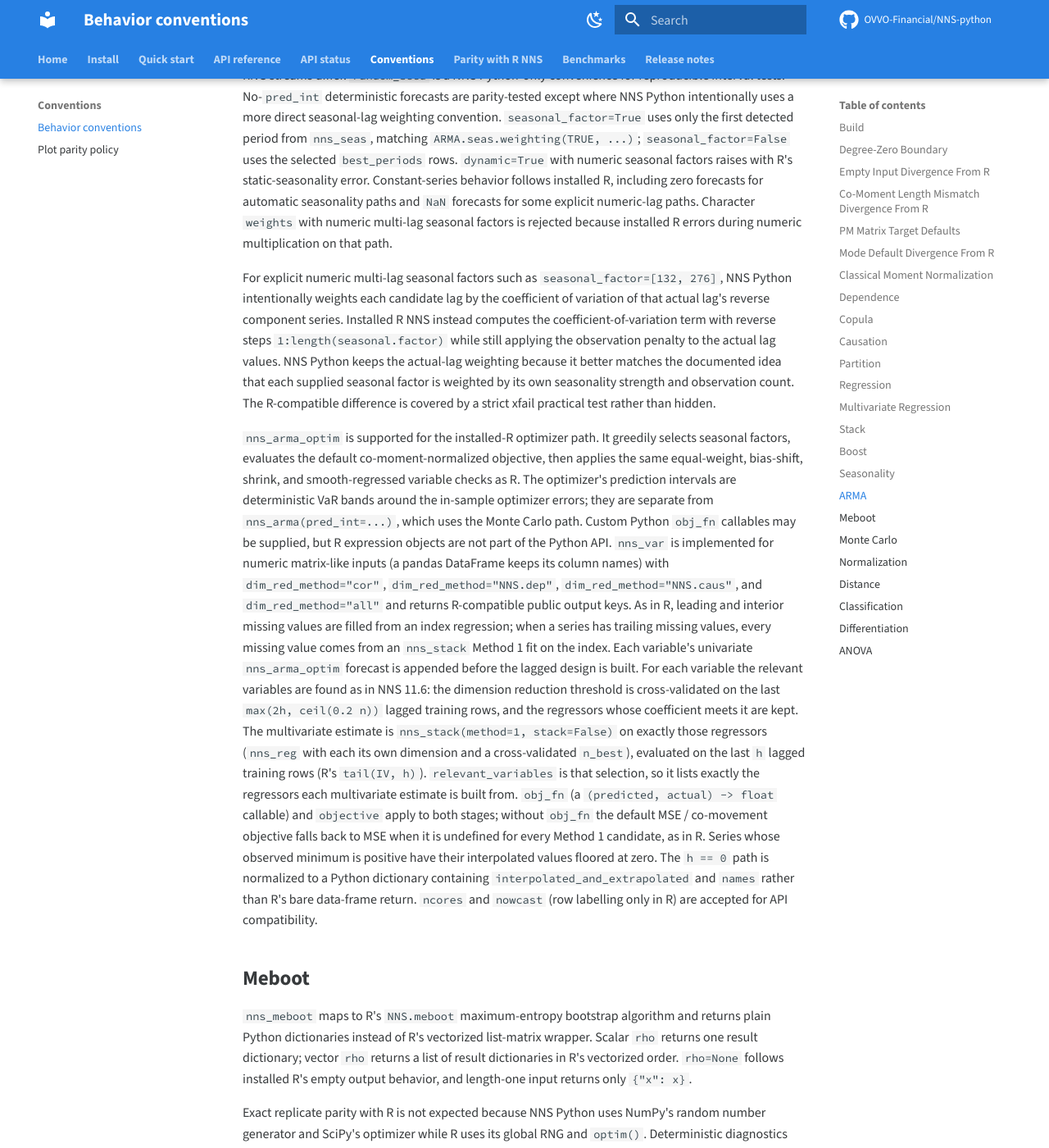
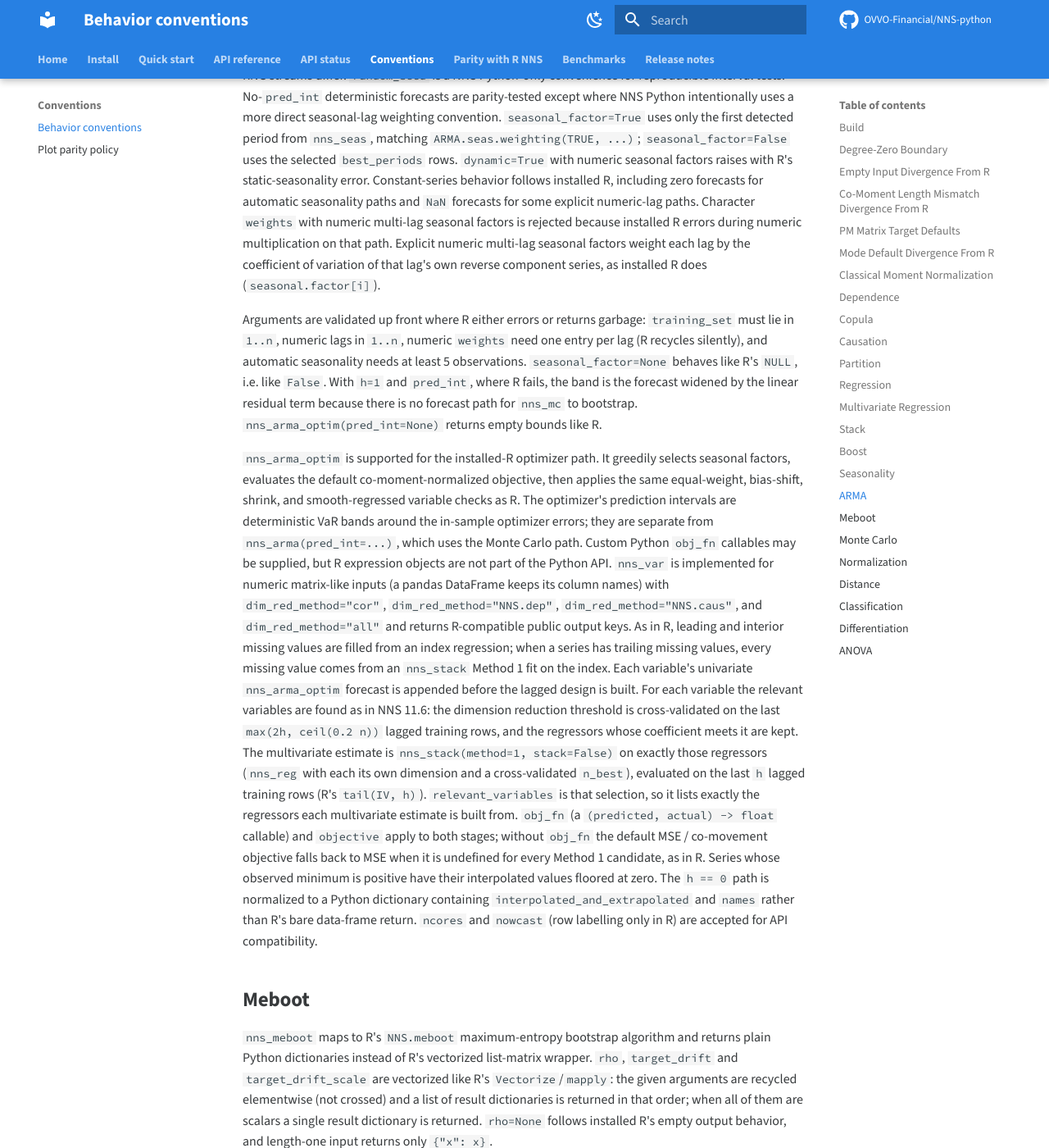
Before and after one commit to OVVO-Financial/NNS-python, an MkDocs documentation site: the page built from docs/conventions.md, in a window 1280 px wide and 1400 px high, scrolled down 8371 px. Shown: the whole window at 82% size. Built offline with MkDocs 1.6.1 and Material for MkDocs 9.7.7, drawn with Linux system fonts in a browser that asks for light colours; comment, search, counter and statistics services are not loaded.

Commit message:
docs: update ARMA/meboot conventions for the TS fixes
- conventions.md: drop the paragraph claiming installed R weights numeric
  multi-lag seasonal factors by reverse steps 1:length(seasonal.factor) and
  that a strict xfail covers it. R 13.3 (ARMA.R:111) uses
  seasonal.factor[i]; Python matches it (seasonal_factor=[132, 276] and
  [12, 24, 36] agree with R exactly) and no such xfail exists.
- Same for the api_status.md table row and practical-examples note.
- Document the new nns_arma argument validation, seasonal_factor=None,
  h=1 intervals, nns_arma_optim(pred_int=None), and the nns_meboot
  vectorisation over target_drift / target_drift_scale.

```diff
--- a/docs/conventions.md
+++ b/docs/conventions.md
@@ -391,17 +391,18 @@ raises with R's static-seasonality error. Constant-series behavior follows
 installed R, including zero forecasts for automatic seasonality paths and `NaN`
 forecasts for some explicit numeric-lag paths. Character `weights` with numeric
 multi-lag seasonal factors is rejected because installed R errors during numeric
-multiplication on that path.
+multiplication on that path. Explicit numeric multi-lag seasonal factors weight
+each lag by the coefficient of variation of that lag's own reverse component
+series, as installed R does (`seasonal.factor[i]`).
 
-For explicit numeric multi-lag seasonal factors such as
-`seasonal_factor=[132, 276]`, NNS Python intentionally weights each candidate lag by
-the coefficient of variation of that actual lag's reverse component series.
-Installed R NNS instead computes the coefficient-of-variation term with reverse
-steps `1:length(seasonal.factor)` while still applying the observation penalty
-to the actual lag values. NNS Python keeps the actual-lag weighting because it better
-matches the documented idea that each supplied seasonal factor is weighted by
-its own seasonality strength and observation count. The R-compatible difference
-is covered by a strict xfail practical test rather than hidden.
+Arguments are validated up front where R either errors or returns garbage:
+`training_set` must lie in `1..n`, numeric lags in `1..n`, numeric `weights`
+need one entry per lag (R recycles silently), and automatic seasonality needs at
+least 5 observations. `seasonal_factor=None` behaves like R's `NULL`, i.e. like
+`False`. With `h=1` and `pred_int`, where R fails, the band is the forecast
+widened by the linear residual term because there is no forecast path for
+`nns_mc` to bootstrap. `nns_arma_optim(pred_int=None)` returns empty bounds like
+R.
 
 `nns_arma_optim` is supported for the installed-R optimizer path. It greedily
 selects seasonal factors, evaluates the default co-moment-normalized objective,
@@ -438,8 +439,10 @@ only in R) are accepted for API compatibility.
 
 `nns_meboot` maps to R's `NNS.meboot` maximum-entropy bootstrap algorithm and
 returns plain Python dictionaries instead of R's vectorized list-matrix wrapper.
-Scalar `rho` returns one result dictionary; vector `rho` returns a list of result
-dictionaries in R's vectorized order. `rho=None` follows installed R's empty
+`rho`, `target_drift` and `target_drift_scale` are vectorized like R's
+`Vectorize`/`mapply`: the given arguments are recycled elementwise (not crossed)
+and a list of result dictionaries is returned in that order; when all of them are
+scalars a single result dictionary is returned. `rho=None` follows installed R's empty
 output behavior, and length-one input returns only `{"x": x}`.
 
 Exact replicate parity with R is not expected because NNS Python uses NumPy's random
```
Also changed, not shown: docs/api_status.md (+3 -3 lines).
